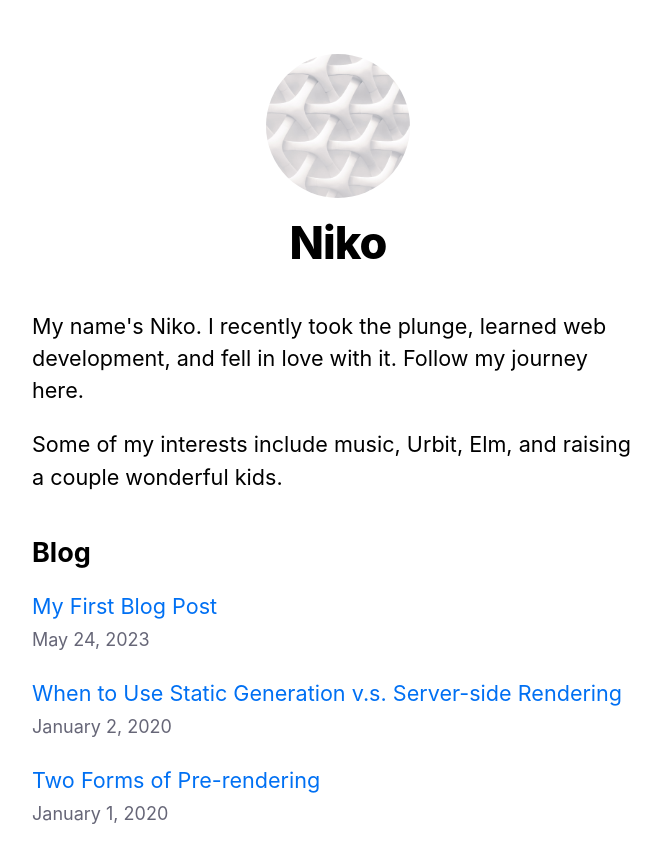
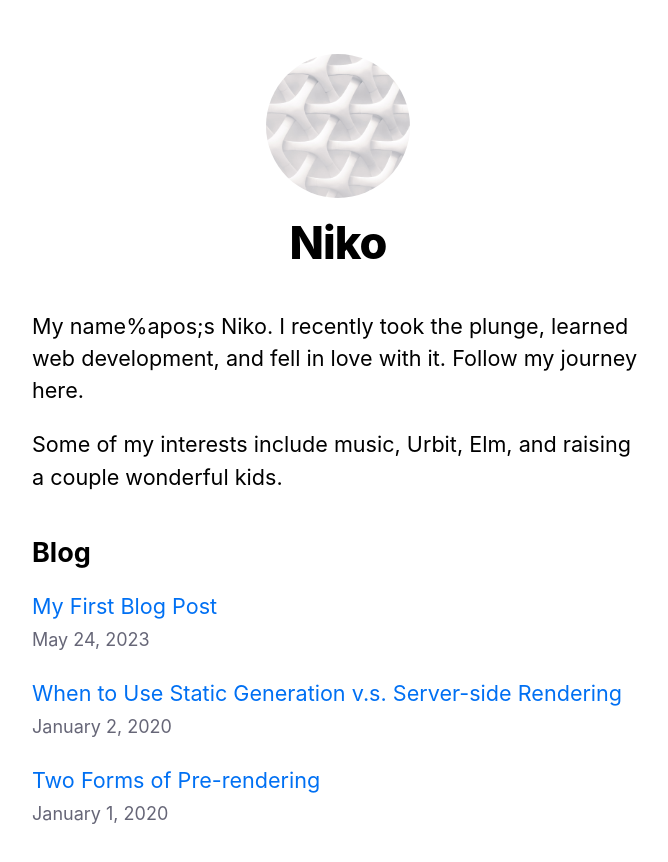
Before and after one commit to harmolipi/niko-here, a Next.js app: page /niko-here/ in a window 1280 px wide. Shown: the top 862 px of the page, without its empty margins (302-970 px from the left). Built offline with nearby package versions, Linux system fonts and the light colour scheme.

Commit message:
fix(index): escape apostrophe

```diff
--- a/pages/index.js
+++ b/pages/index.js
@@ -22,8 +22,8 @@ export default function Home({ allPostsData }) {
       </Head>
       <section className={utilStyles.headingMd}>
         <p>
-          My name's Niko. I recently took the plunge, learned web development,
-          and fell in love with it. Follow my journey here.
+          My name%apos;s Niko. I recently took the plunge, learned web
+          development, and fell in love with it. Follow my journey here.
         </p>
         <p>
           Some of my interests include music, Urbit, Elm, and raising a couple
```
